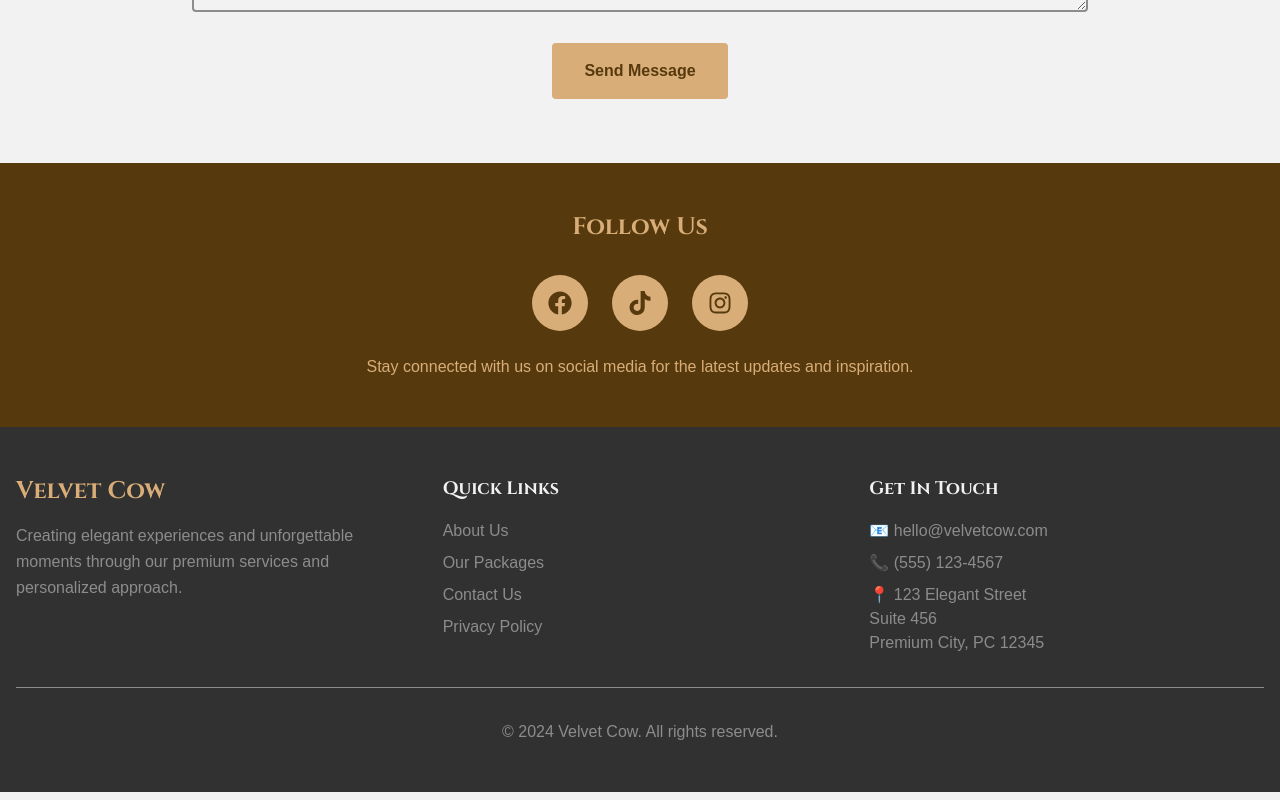
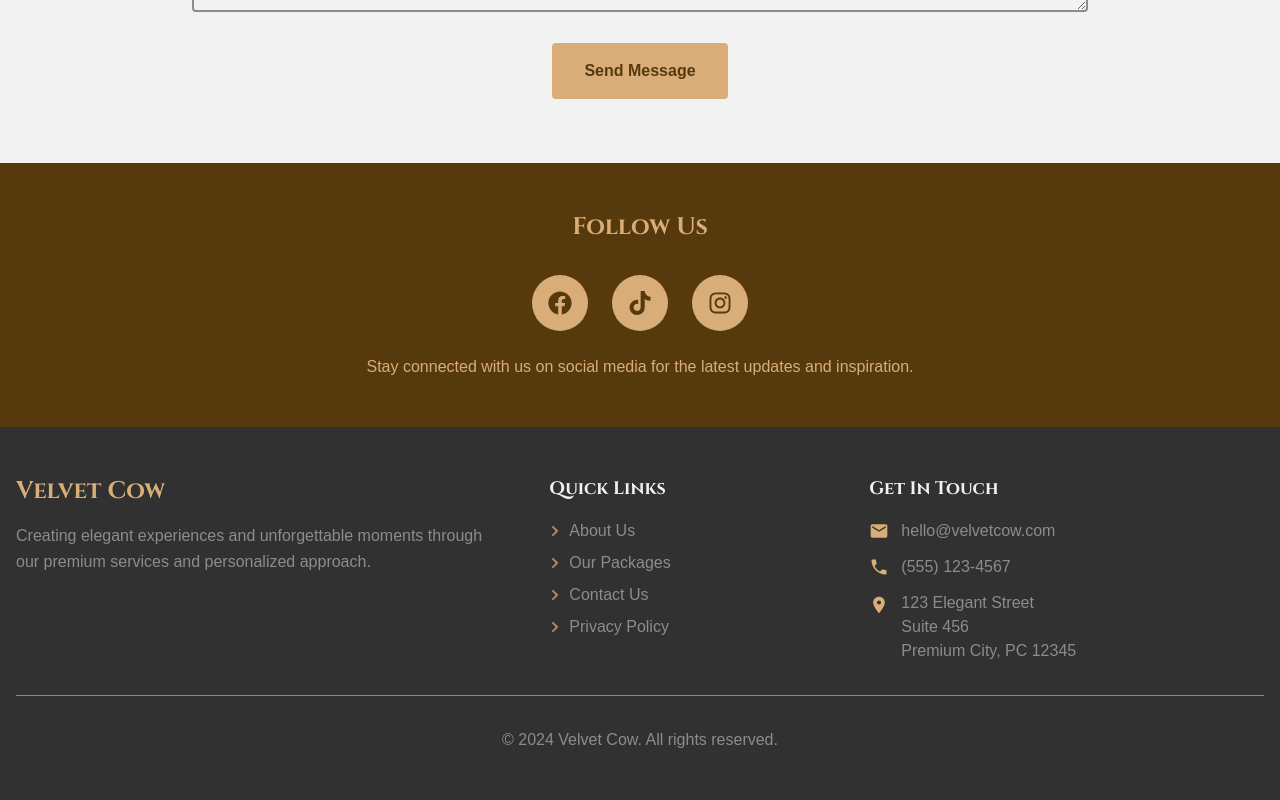
Before and after one commit to knustx/velvet-cow, a Next.js app: page / in a window 1280 px wide. Shown: the part 1855-2655 px from the top of the page. Built offline with nearby package versions, Linux system fonts and the light colour scheme; a web font is replaced by a local one.

Commit message:
fix sitemap

```diff
--- a/src/components/SiteMap.tsx
+++ b/src/components/SiteMap.tsx
@@ -1,49 +1,69 @@
+import { MdEmail, MdPhone, MdLocationOn } from 'react-icons/md';
+import { FaChevronRight } from 'react-icons/fa';
+
 export default function SiteMap() {
   return (
     <footer className="bg-dark text-light py-12">
       <div className="container mx-auto px-4">
-        <div className="grid md:grid-cols-3 gap-8">
-          {/* Brand Section */}
-          <div>
+        <div className="grid md:grid-cols-12 gap-8">
+          {/* Brand Section - Takes up 5 columns */}
+          <div className="md:col-span-5">
             <h3 className="font-serif text-2xl font-bold text-primary mb-4">
               Velvet Cow
             </h3>
-            <p className="font-sans text-muted leading-relaxed">
+            <p className="font-sans text-muted leading-relaxed pr-4">
               Creating elegant experiences and unforgettable moments through our
               premium services and personalized approach.
             </p>
           </div>
 
-          {/* Quick Links */}
-          <div>
+          {/* Quick Links - Takes up 3 columns */}
+          <div className="md:col-span-3">
             <h4 className="font-serif text-lg font-bold text-light mb-4">
               Quick Links
             </h4>
             <nav className="font-sans space-y-2">
-              <a href="#about" className="block text-muted hover:text-primary transition-colors">
-                About Us
+              <a href="#about" className="flex items-center gap-2 text-muted hover:text-primary transition-colors group">
+                <FaChevronRight size={12} className="text-primary opacity-75 group-hover:opacity-100 transition-opacity" />
+                <span>About Us</span>
               </a>
-              <a href="#packages" className="block text-muted hover:text-primary transition-colors">
-                Our Packages
+              <a href="#packages" className="flex items-center gap-2 text-muted hover:text-primary transition-colors group">
+                <FaChevronRight size={12} className="text-primary opacity-75 group-hover:opacity-100 transition-opacity" />
+                <span>Our Packages</span>
               </a>
-              <a href="#contact" className="block text-muted hover:text-primary transition-colors">
-                Contact Us
+              <a href="#contact" className="flex items-center gap-2 text-muted hover:text-primary transition-colors group">
+                <FaChevronRight size={12} className="text-primary opacity-75 group-hover:opacity-100 transition-opacity" />
+                <span>Contact Us</span>
               </a>
-              <a href="#" className="block text-muted hover:text-primary transition-colors">
-                Privacy Policy
+              <a href="#" className="flex items-center gap-2 text-muted hover:text-primary transition-colors group">
+                <FaChevronRight size={12} className="text-primary opacity-75 group-hover:opacity-100 transition-opacity" />
+                <span>Privacy Policy</span>
               </a>
             </nav>
           </div>
 
-          {/* Contact Info */}
-          <div>
+          {/* Contact Info - Takes up 4 columns */}
+          <div className="md:col-span-4">
             <h4 className="font-serif text-lg font-bold text-light mb-4">
               Get In Touch
             </h4>
-            <div className="font-sans text-muted space-y-2">
-              <p>📧 hello@velvetcow.com</p>
-              <p>📞 (555) 123-4567</p>
-              <p>📍 123 Elegant Street<br />Suite 456<br />Premium City, PC 12345</p>
+            <div className="font-sans text-muted space-y-3">
+              <div className="flex items-center gap-3">
+                <MdEmail size={20} className="text-primary" />
+                <span>hello@velvetcow.com</span>
+              </div>
+              <div className="flex items-center gap-3">
+                <MdPhone size={20} className="text-primary" />
+                <span>(555) 123-4567</span>
+              </div>
+              <div className="flex items-start gap-3">
+                <MdLocationOn size={20} className="text-primary mt-1" />
+                <div>
+                  <div>123 Elegant Street</div>
+                  <div>Suite 456</div>
+                  <div>Premium City, PC 12345</div>
+                </div>
+              </div>
             </div>
           </div>
         </div>
```
